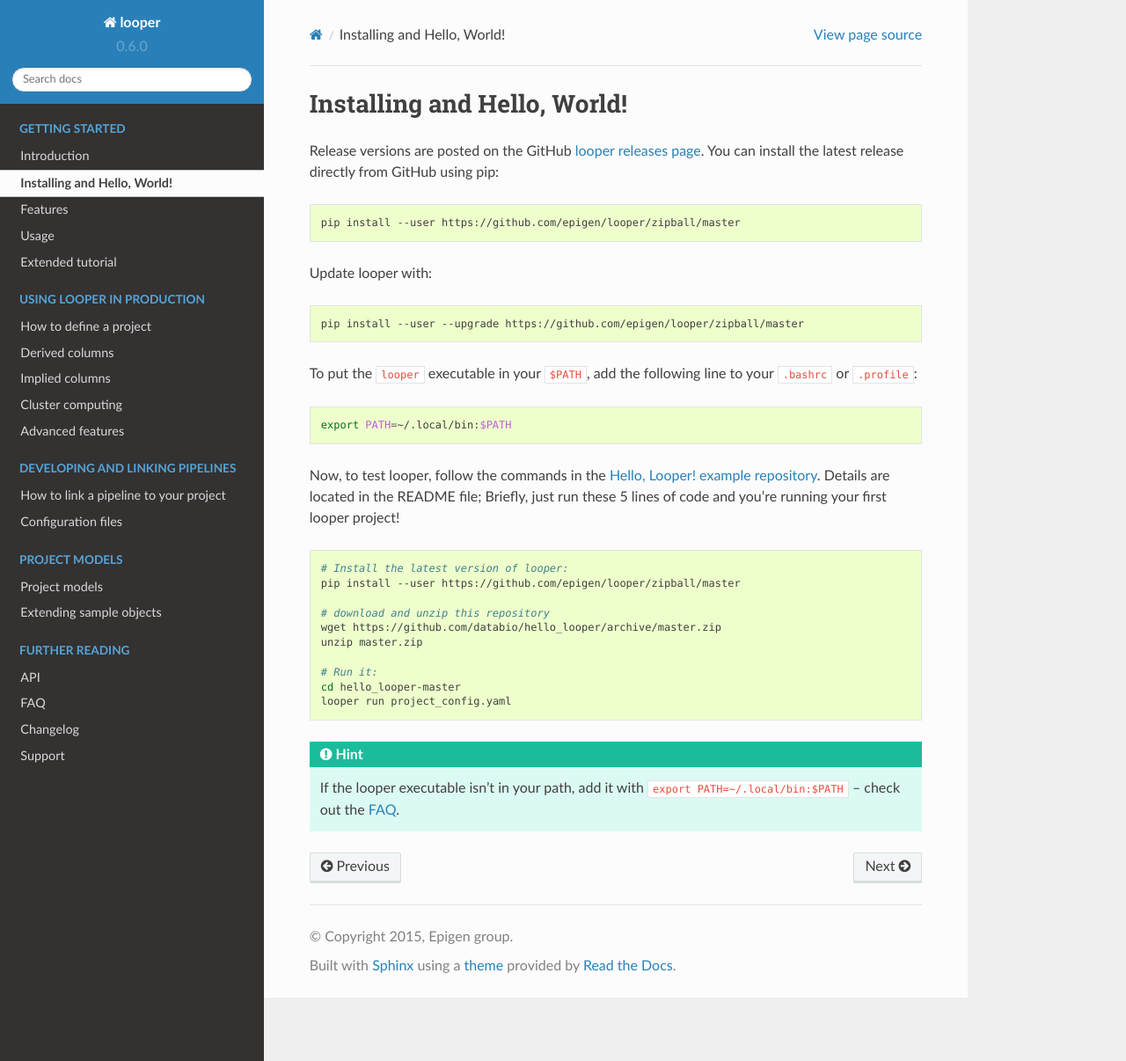
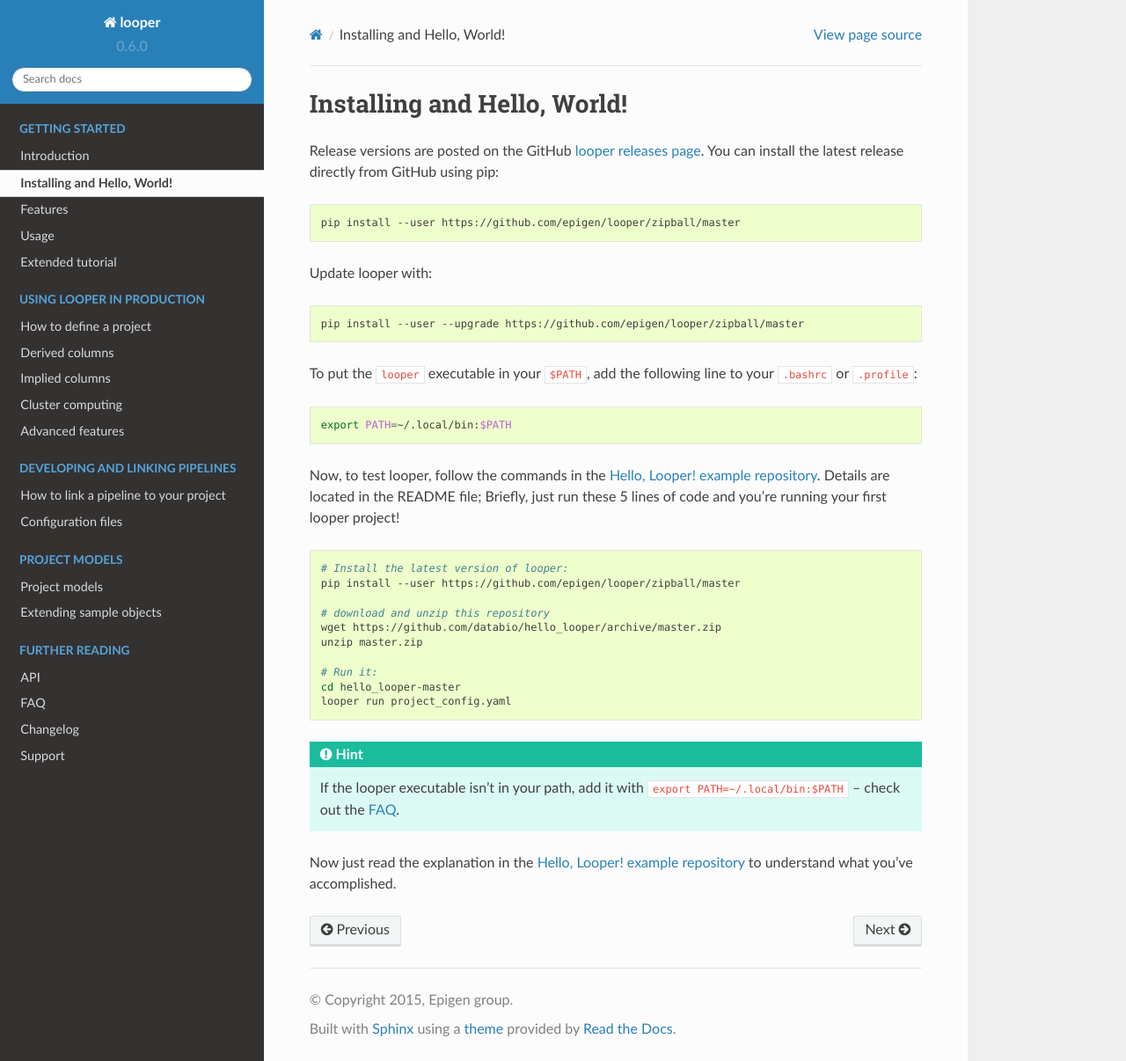
Before and after one commit to pepkit/peppy, a Sphinx documentation site: the page built from doc/source/hello-world.rst, in a window 1280 px wide and 1206 px high. Shown: the whole window at 88% size. Built offline with Sphinx 7.4.7 and the Read the Docs theme 2.0.0, drawn with Linux system fonts in a browser that asks for light colours.

Commit message:
remove devnull file

```diff
--- a/doc/source/hello-world.rst
+++ b/doc/source/hello-world.rst
@@ -42,3 +42,5 @@
 .. HINT::
 
 	If the looper executable isn't in your path, add it with ``export PATH=~/.local/bin:$PATH`` -- check out the :doc:`FAQ <faq>`.
+
+Now just read the explanation in the `Hello, Looper! example repository <https://github.com/databio/hello_looper>`_ to understand what you've accomplished.
```
Also changed, not shown: 1 other file.
